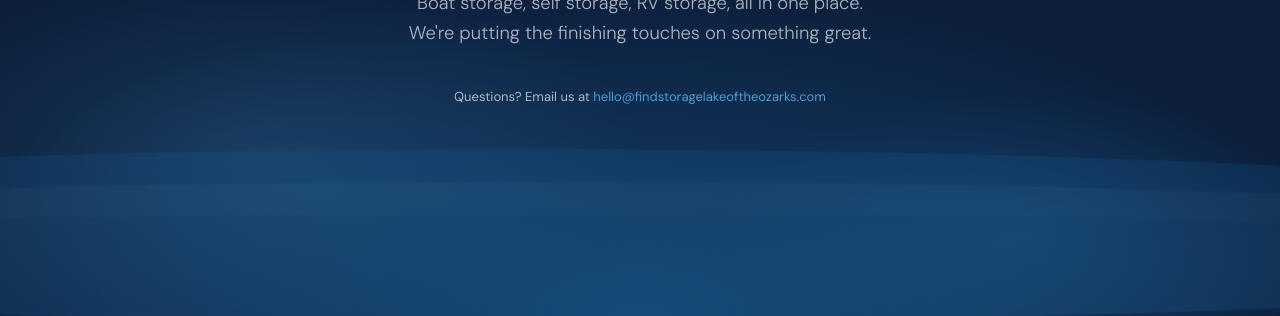
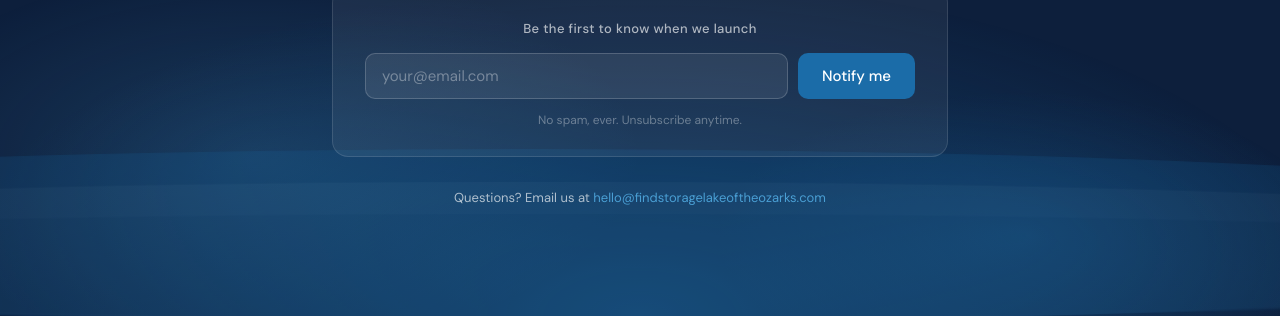
Before and after one commit to findstoragelakeoftheozarks/find-storage-coming-soon, a plain HTML site: page index.html in a window 1280 px wide. Shown: the part 484-800 px from the top of the page. Drawn offline with nearby package versions, Linux system fonts and the light colour scheme.

Commit message:
Update index.html

```diff
--- a/index.html
+++ b/index.html
@@ -1,4 +1,3 @@
-
 <!DOCTYPE html>
 <html lang="en">
 <head>
@@ -7,19 +6,14 @@
 <title>Find Storage at the Lake of the Ozarks | Boat, Self & RV Storage</title>
 <meta name="description" content="Find boat storage, self storage and RV storage at the Lake of the Ozarks, all in one place.">
 <meta name="robots" content="index, follow">
-
-<!-- Open Graph -->
 <meta property="og:title" content="Find Storage at the Lake of the Ozarks">
 <meta property="og:description" content="Find boat storage, self storage and RV storage at the Lake of the Ozarks, all in one place.">
 <meta property="og:type" content="website">
 <meta property="og:url" content="https://findstoragelakeoftheozarks.com">
 <meta property="og:site_name" content="Find Storage at the Lake of the Ozarks">
-
-<!-- Twitter/X -->
 <meta name="twitter:card" content="summary">
 <meta name="twitter:title" content="Find Storage at the Lake of the Ozarks">
 <meta name="twitter:description" content="Find boat storage, self storage and RV storage at the Lake of the Ozarks, all in one place.">
-
 <link rel="preconnect" href="https://fonts.googleapis.com">
 <link rel="preconnect" href="https://fonts.gstatic.com" crossorigin>
 <link href="https://fonts.googleapis.com/css2?family=Playfair+Display:wght@400;700&family=DM+Sans:wght@300;400;500&display=swap" rel="stylesheet">
@@ -107,11 +101,74 @@
     line-height: 1.6;
     animation: fade-up 0.9s 0.35s ease both;
   }
-  .footer-links { font-size: 13px; color: var(--text-muted); animation: fade-up 0.9s 0.45s ease both; }
+  .form-wrap {
+    background: rgba(255,255,255,0.06);
+    border: 1px solid rgba(255,255,255,0.12);
+    border-radius: 16px;
+    padding: 2rem 2rem 1.75rem;
+    margin-bottom: 2rem;
+    animation: fade-up 0.9s 0.45s ease both;
+    backdrop-filter: blur(8px);
+  }
+  .form-label {
+    display: block;
+    font-size: 13px;
+    font-weight: 500;
+    color: var(--text-muted);
+    margin-bottom: 1rem;
+    letter-spacing: 0.03em;
+  }
+  .form-row { display: flex; gap: 10px; }
+  input[type="email"] {
+    flex: 1;
+    background: rgba(255,255,255,0.08);
+    border: 1px solid rgba(255,255,255,0.18);
+    border-radius: 10px;
+    color: var(--white);
+    font-family: 'DM Sans', sans-serif;
+    font-size: 15px;
+    padding: 12px 16px;
+    outline: none;
+    transition: border-color 0.2s;
+  }
+  input[type="email"]::placeholder { color: rgba(255,255,255,0.35); }
+  input[type="email"]:focus { border-color: var(--lake-light); }
+  button[type="submit"] {
+    background: var(--lake);
+    color: var(--white);
+    border: none;
+    border-radius: 10px;
+    font-family: 'DM Sans', sans-serif;
+    font-size: 15px;
+    font-weight: 500;
+    padding: 12px 24px;
+    cursor: pointer;
+    transition: background 0.2s, transform 0.1s;
+    white-space: nowrap;
+  }
+  button[type="submit"]:hover { background: var(--lake-light); }
+  button[type="submit"]:active { transform: scale(0.97); }
+  button[type="submit"]:disabled { opacity: 0.6; cursor: not-allowed; }
+  .privacy-note { font-size: 12px; color: rgba(255,255,255,0.35); margin-top: 0.85rem; }
+  .success-msg {
+    display: none;
+    align-items: center;
+    justify-content: center;
+    gap: 8px;
+    font-size: 15px;
+    color: #6DD9A8;
+    padding: 0.5rem 0;
+  }
+  .error-msg { font-size: 13px; color: #F09595; margin-top: 0.75rem; display: none; }
+  .footer-links { font-size: 13px; color: var(--text-muted); animation: fade-up 0.9s 0.55s ease both; }
   .footer-links a { color: var(--lake-light); text-decoration: none; }
   .footer-links a:hover { text-decoration: underline; }
   .icon-wrap { margin-bottom: 1.5rem; animation: fade-up 0.9s 0.05s ease both; }
   .icon-wrap svg { width: 52px; height: 52px; opacity: 0.9; }
+  @media (max-width: 480px) {
+    .form-row { flex-direction: column; }
+    button[type="submit"] { width: 100%; }
+  }
 </style>
 </head>
 <body>
@@ -135,9 +192,75 @@
     Boat storage, self storage, RV storage, all in one place.<br>
     We're putting the finishing touches on something great.
   </p>
+  <div class="form-wrap">
+    <label class="form-label" for="email-input">Be the first to know when we launch</label>
+    <div class="form-row">
+      <input type="email" id="email-input" placeholder="your@email.com" autocomplete="email" aria-label="Email address">
+      <button type="submit" id="submit-btn" onclick="handleSubmit()">Notify me</button>
+    </div>
+    <div class="success-msg" id="success-msg" role="status" aria-live="polite">
+      <svg width="18" height="18" viewBox="0 0 18 18" fill="none"><circle cx="9" cy="9" r="8" stroke="#6DD9A8" stroke-width="1.5"/><path d="M5.5 9l2.5 2.5 4.5-5" stroke="#6DD9A8" stroke-width="1.5" stroke-linecap="round" stroke-linejoin="round"/></svg>
+      You're on the list — we'll be in touch!
+    </div>
+    <p class="error-msg" id="error-msg"></p>
+    <p class="privacy-note">No spam, ever. Unsubscribe anytime.</p>
+  </div>
   <p class="footer-links">
     Questions? Email us at <a href="mailto:hello@findstoragelakeoftheozarks.com">hello@findstoragelakeoftheozarks.com</a>
   </p>
 </div>
+<script>
+async function handleSubmit() {
+  const input = document.getElementById('email-input');
+  const btn = document.getElementById('submit-btn');
+  const success = document.getElementById('success-msg');
+  const errorMsg = document.getElementById('error-msg');
+  const row = input.parentElement;
+  const email = input.value.trim();
+
+  errorMsg.style.display = 'none';
+
+  if (!email || !email.includes('@')) {
+    input.style.borderColor = '#E24B4A';
+    input.focus();
+    setTimeout(() => input.style.borderColor = '', 1500);
+    return;
+  }
+
+  btn.disabled = true;
+  btn.textContent = 'Saving...';
+
+  try {
+    const res = await fetch('/api/subscribe', {
+      method: 'POST',
+      headers: { 'Content-Type': 'application/json' },
+      body: JSON.stringify({ email })
+    });
+
+    if (res.status === 409) {
+      errorMsg.textContent = 'That email is already on the list!';
+      errorMsg.style.display = 'block';
+      btn.disabled = false;
+      btn.textContent = 'Notify me';
+      return;
+    }
+
+    if (!res.ok) throw new Error('Server error');
+
+    row.style.display = 'none';
+    success.style.display = 'flex';
+
+  } catch (e) {
+    errorMsg.textContent = 'Something went wrong — please try again.';
+    errorMsg.style.display = 'block';
+    btn.disabled = false;
+    btn.textContent = 'Notify me';
+  }
+}
+
+document.getElementById('email-input').addEventListener('keydown', function(e) {
+  if (e.key === 'Enter') handleSubmit();
+});
+</script>
 </body>
 </html>
```
